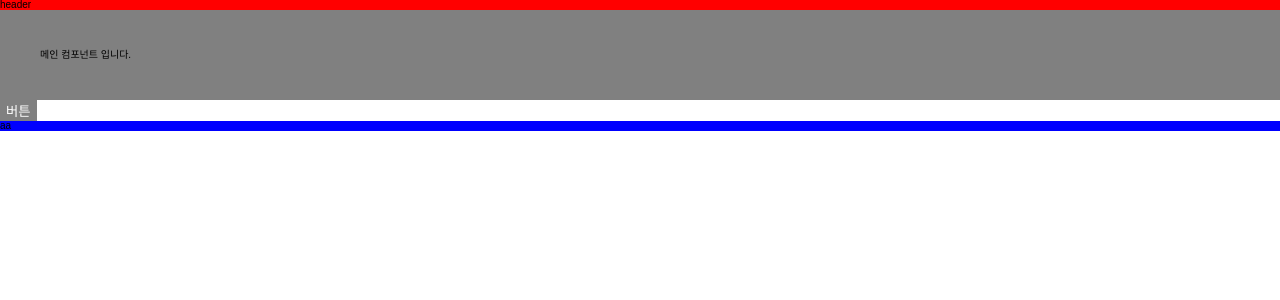
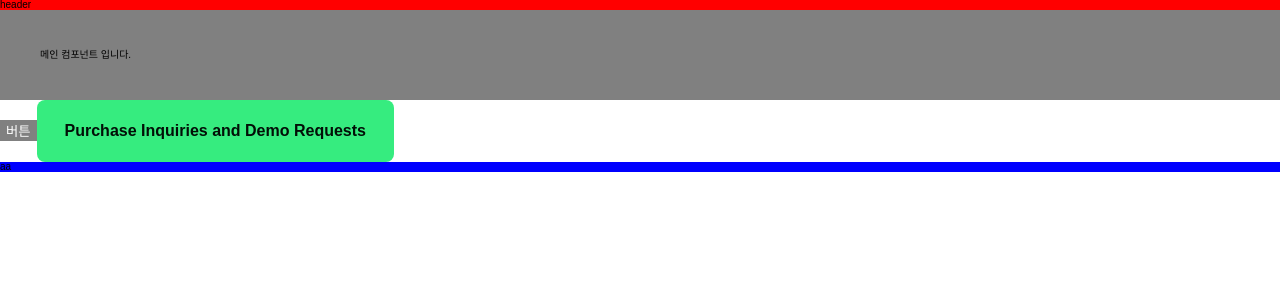
Before and after one commit to jisookoh/react, a React (Create React App) app: page / in a window 1280 px wide. Shown: the top 300 px of the page. Built offline with nearby package versions, Linux system fonts and the light colour scheme.

Commit message:
Feat: create default button component

```diff
--- a/src/components/common/button/DefaultButton.jsx
+++ b/src/components/common/button/DefaultButton.jsx
@@ -0,0 +1,39 @@
+import styled from "styled-components";
+import { ButtonSize } from "../../../constants/button";
+
+export const DefaultButton = ({ label = "확인", onClick, buttonSize }) => {
+  return (
+    <StyledButton onClick={onClick} size={buttonSize}>
+      {label}
+    </StyledButton>
+  );
+};
+
+const StyledButton = styled.button`
+  padding: 18px 28px;
+  border-radius: 8px;
+  color: #020f07;
+  background-color: #36ec7f;
+  font-weight: 700;
+  font-size: 16px;
+  transition: background-color 0.2s ease-out;
+
+  &:hover,
+  &:focus {
+    box-shadow: 0 4px 24px 0 #36ec7f80;
+    background-color: #14ff72;
+  }
+
+  ${(props) => {
+    switch (props?.size) {
+      case ButtonSize.Normal:
+        return `
+          min-height: 62px;
+        `;
+      default:
+        return `
+          min-height: 62px;
+        `;
+    }
+  }}
+`;
--- a/src/constants/button.js
+++ b/src/constants/button.js
@@ -0,0 +1,7 @@
+export const ButtonSize = {
+  Normal: "Normal",
+};
+
+// Object.freeze 객체의 상태를 동결시켜서 변경할 수 없도록 해주는 메서드
+// 참고 자료: https://developer.mozilla.org/ko/docs/Web/JavaScript/Reference/Global_Objects/Object/freeze
+Object.freeze(ButtonSize);
--- a/src/pages/Main.jsx
+++ b/src/pages/Main.jsx
@@ -3,6 +3,7 @@ import { MainContainer } from "../components/main/MainContainter";
 import { Header } from "../components/common/Header";
 import { Footer } from "../components/common/Footer";
 import { buttonStyle } from "../style/button";
+import { DefaultButton } from "../components/common/button/DefaultButton";
 
 // export 함수 선언
 // pages안에 파일          -> export default function Main() {}
@@ -30,6 +31,10 @@ export default function Main() {
   // 6. <></>은 return문 안에서 최상위 태그(Header, StyledMainContainer, Footer)가 형제태그가 되면 에러가 뜨기 때문에 아무 의미없는 태그로 감싸준겁니당
   // 7. 외부에서 사용되어야할 모든 파일/변수들은 export와 import를 해주어야 합니다!!(주고~ 받고~)
 
+  const onClickButton = () => {
+    alert("버튼을 클릭 이벤트는 너굴맨이 처리했다구~~");
+  };
+
   return (
     <>
       <Header />
@@ -37,6 +42,7 @@ export default function Main() {
         <MainContainer />
       </StyledMainContainer>
       <StyledButton>버튼</StyledButton>
+      <DefaultButton label="Purchase Inquiries and Demo Requests" onClick={onClickButton} />
       <Footer />
     </>
   );
```
